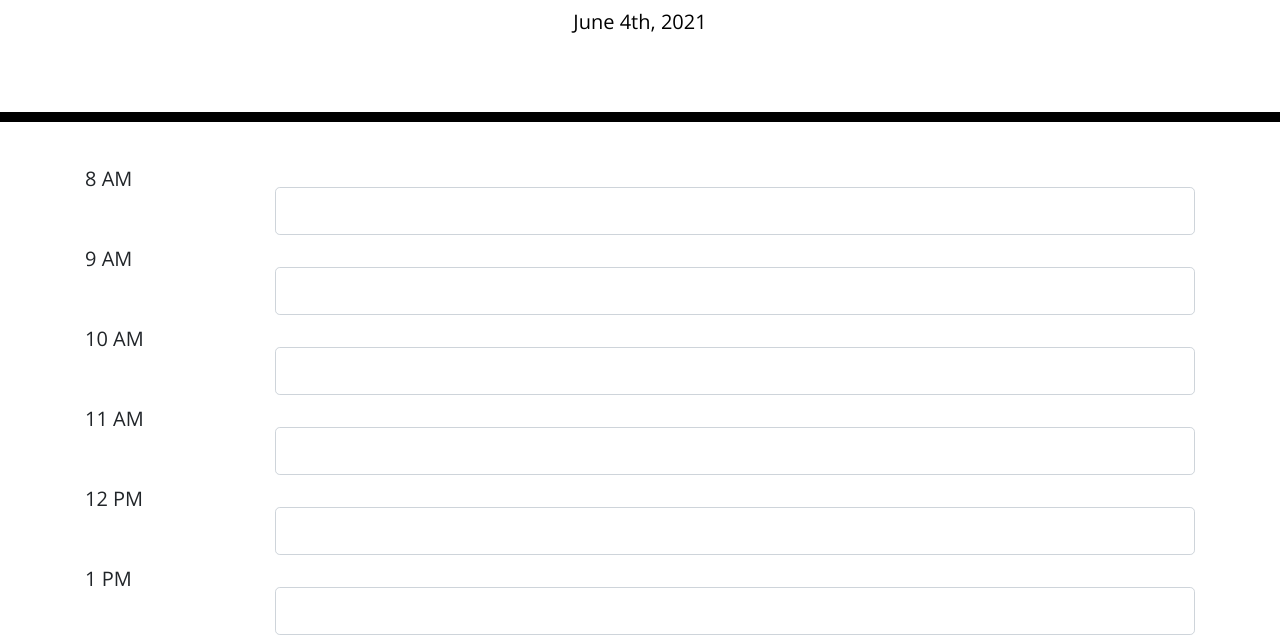
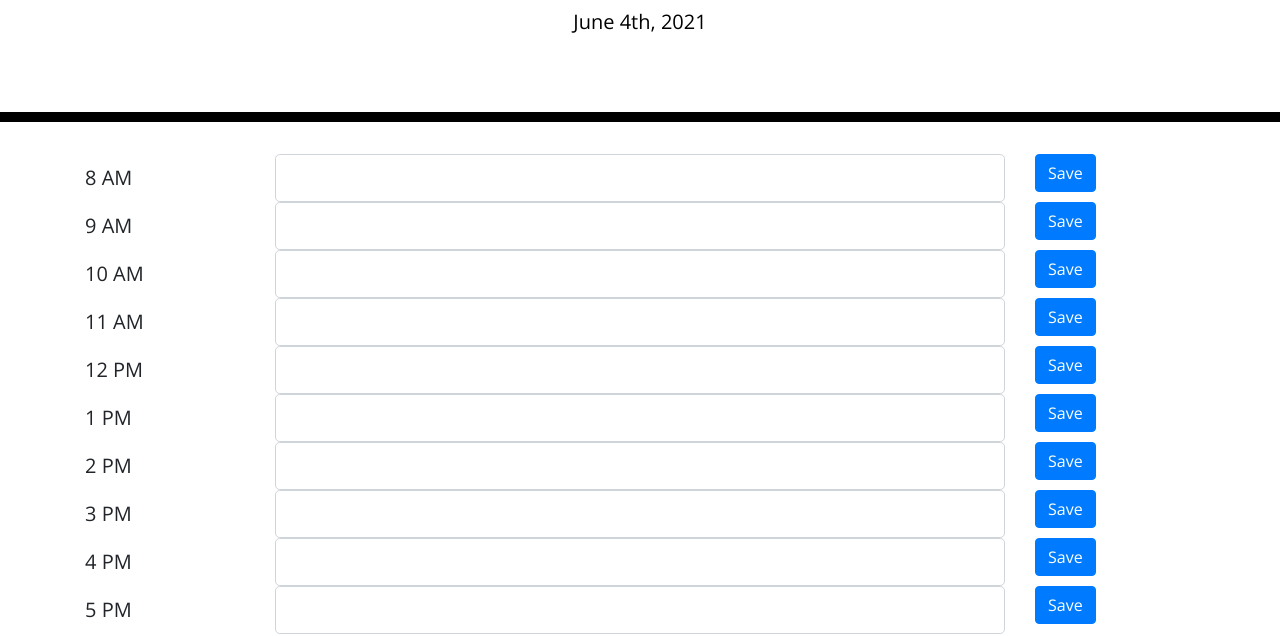
Before and after one commit to alysonorta/keep-me-organized-scheduler, a plain HTML site: page index.html in a window 1280 px wide. Shown: the part 182-818 px from the top of the page. Drawn offline with nearby package versions, Linux system fonts and the light colour scheme.

Commit message:
Added save buttons and updates to readme

```diff
--- a/index.html
+++ b/index.html
@@ -31,62 +31,92 @@
     <div class="container">
       <div class="row" id="8">
         <label for="colFormLabelLg" class="col-sm-2 col-form-label col-form-label-lg">8 AM</label>
-        <div class="col-sm-10">
+        <div class="col-sm-8">
           <input type="task" class="form-control form-control-lg" id="colFormLabelLg" placeholder="">
+        </div>
+        <div class="col-sm-2">
+        <button type="button" class="btn btn-primary">Save</button>
         </div>
       </div>
       <div class="row" id="9">
         <label for="colFormLabelLg" class="col-sm-2 col-form-label col-form-label-lg">9 AM</label>
-        <div class="col-sm-10">
+        <div class="col-sm-8">
           <input type="task" class="form-control form-control-lg" id="colFormLabelLg" placeholder="">
+        </div>
+        <div class="col-sm-2">
+          <button type="button" class="btn btn-primary">Save</button>
         </div>
       </div>
       <div class="row" id="10">
         <label for="colFormLabelLg" class="col-sm-2 col-form-label col-form-label-lg">10 AM</label>
-        <div class="col-sm-10">
+        <div class="col-sm-8">
           <input type="task" class="form-control form-control-lg" id="colFormLabelLg" placeholder="">
+        </div>
+        <div class="col-sm-2">
+          <button type="button" class="btn btn-primary">Save</button>
         </div>
       </div>
       <div class="row" id="11">
         <label for="colFormLabelLg" class="col-sm-2 col-form-label col-form-label-lg">11 AM</label>
-        <div class="col-sm-10">
+        <div class="col-sm-8">
           <input type="task" class="form-control form-control-lg" id="colFormLabelLg" placeholder="">
+        </div>
+        <div class="col-sm-2">
+          <button type="button" class="btn btn-primary">Save</button>
         </div>
       </div>
       <div class="row" id="12">
         <label for="colFormLabelLg" class="col-sm-2 col-form-label col-form-label-lg">12 PM</label>
-        <div class="col-sm-10">
+        <div class="col-sm-8">
           <input type="task" class="form-control form-control-lg" id="colFormLabelLg" placeholder="">
+        </div>
+        <div class="col-sm-2">
+          <button type="button" class="btn btn-primary">Save</button>
         </div>
       </div>
       <div class="row" id="13">
         <label for="colFormLabelLg" class="col-sm-2 col-form-label col-form-label-lg">1 PM</label>
-        <div class="col-sm-10">
+        <div class="col-sm-8">
           <input type="task" class="form-control form-control-lg" id="colFormLabelLg" placeholder="">
+        </div>
+        <div class="col-sm-2">
+          <button type="button" class="btn btn-primary">Save</button>
         </div>
       </div>
       <div class="row" id="14">
         <label for="colFormLabelLg" class="col-sm-2 col-form-label col-form-label-lg">2 PM</label>
-        <div class="col-sm-10">
+        <div class="col-sm-8">
           <input type="task" class="form-control form-control-lg" id="colFormLabelLg" placeholder="">
+        </div>
+        <div class="col-sm-2">
+          <button type="button" class="btn btn-primary">Save</button>
         </div>
       </div>
       <div class="row" id="15">
         <label for="colFormLabelLg" class="col-sm-2 col-form-label col-form-label-lg">3 PM</label>
-        <div class="col-sm-10">
+        <div class="col-sm-8">
           <input type="task" class="form-control form-control-lg" id="colFormLabelLg" placeholder="">
+        </div>
+        <div class="col-sm-2">
+          <button type="button" class="btn btn-primary">Save</button>
         </div>
       </div>
       <div class="row" id="16">
         <label for="colFormLabelLg" class="col-sm-2 col-form-label col-form-label-lg">4 PM</label>
-        <div class="col-sm-10">
+        <div class="col-sm-8">
           <input type="task" class="form-control form-control-lg" id="colFormLabelLg" placeholder="">
+        </div>
+        <div class="col-sm-2">
+          <button type="button" class="btn btn-primary">Save</button>
         </div>
       </div>
       <div class="row" id="17">
         <label for="colFormLabelLg" class="col-sm-2 col-form-label col-form-label-lg">5 PM</label>
-        <div class="col-sm-10">
+        <div class="col-sm-8">
           <input type="task" class="form-control form-control-lg" id="colFormLabelLg" placeholder="">
+        </div>
+        <div class="col-sm-2">
+          <button type="button" class="btn btn-primary">Save</button>
         </div>
       </div>
 
--- a/script.js
+++ b/script.js
@@ -16,7 +16,7 @@ function compareTime () {
         if (currentTime === rowHour) {
             changeColor(row, "green");
         } else if ((currentTime < rowHour) && (currentTime > rowHour - 6)) {
-            changeColor(row, "lightblue");
+            changeColor(".present");
         } else if ((currentTime > rowHour) && (currentTime < rowHour + 6)) {
             changeColor(row, "pink");
         } else {
--- a/style.css
+++ b/style.css
@@ -31,11 +31,11 @@ textarea {
   border-radius: 15px;
 }
 
-.row {
+/* .row {
   white-space: pre-wrap;
-  height: 80px;
+  height: 60px;
   border-top: 1px solid white;
-}
+} */
 
 .hour {
   background-color: #ffffff;
```
Also changed, not shown: 1 other file.
